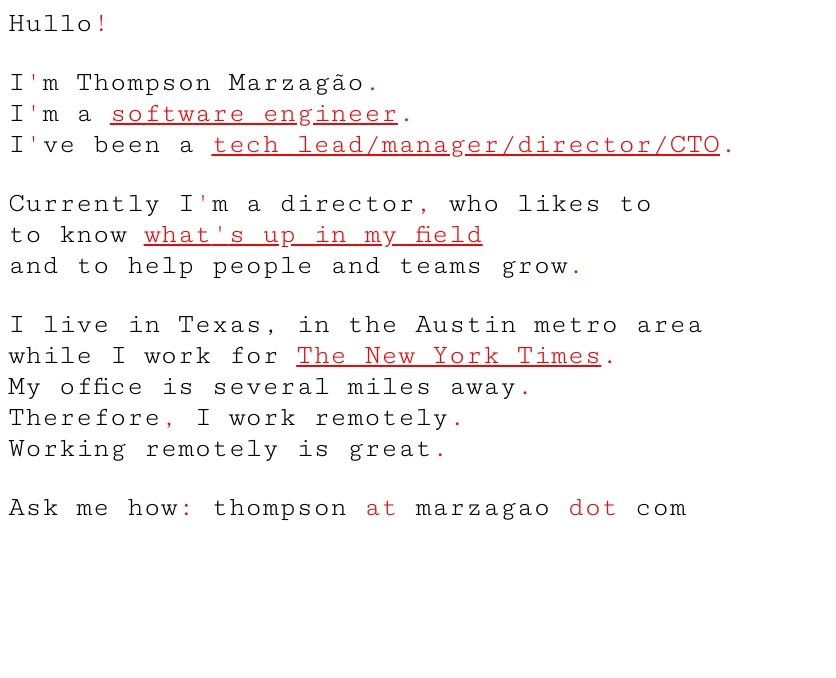
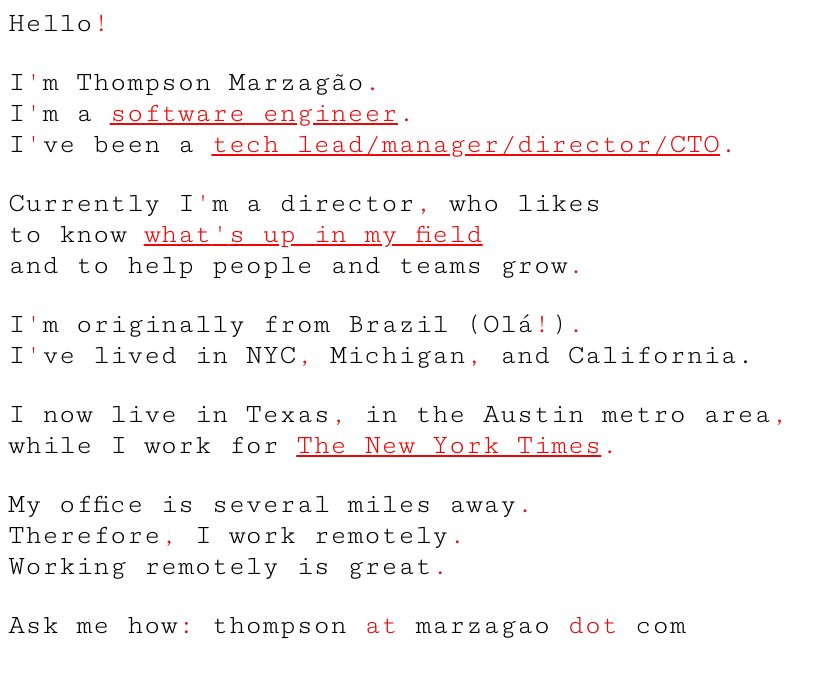
Before and after one commit to marzagao/marzagao.github.io, a plain HTML site: page index.html in a window 1280 px wide. Shown: the whole page, without its empty margins (0-836 px from the left). Drawn offline with Linux system fonts and the light colour scheme.

Commit message:
Fix spacing and adding audio

```diff
--- a/index.html
+++ b/index.html
@@ -20,31 +20,44 @@
   <body>
   <main>
     <div>
+
       <p>
-      Hullo<span class="accent">!</span>
+      Hello<span class="accent">!</span><audio autoplay="autoplay" src="hello.mp3">
       </p>
+
       <p>
       I<span class="accent">'</span>m Thompson Marzagão<span class="accent">.</span><br/>
       I<span class="accent">'</span>m a <a href="https://github.com/marzagao">software engineer</a><span class="accent">.</span><br/>
       I<span class="accent">'</span>ve been a <a href="https://www.linkedin.com/in/marzagao">tech lead/manager/director/CTO</a><span class="accent">.</span>
       </p>
 
-      Currently I<span class="accent">'</span>m a director<span class="accent">,</span> who likes to<br/>
+      <p>
+      Currently I<span class="accent">'</span>m a director<span class="accent">,</span> who likes<br/>
       to know <a href="https://twitter.com/marzagao">what<span class="accent">'</span>s up in my field</a><span class="accent"></span><br/>
       and to help people and teams grow<span class="accent">.</span>
       </p>
 
       <p>
-      I live in Texas, in the Austin metro area<br/>
-      while I work for <a href="https://www.nytimes.com/"/>The New York Times</a><span class="accent">.</span><br/>
+      I<span class="accent">'</span>m originally from Brazil (Olá<span class="accent">!</span>)<span class="accent">.</span><br/>
+      I<span class="accent">'</span>ve lived in NYC<span class="accent">,</span> Michigan<span class="accent">,</span> and California.
+      </p>
+
+      <p>
+      I now live in Texas<span class="accent">,</span> in the Austin metro area<span class="accent">,</span><br/>
+      while I work for <a href="https://www.nytimes.com/"/>The New York Times</a><span class="accent">.</span>
+      </p>
+
+      <p>
       My office is several miles away<span class="accent">.</span><br/>
       Therefore<span class="accent">,</span> I work remotely<span class="accent">.</span><br/>
       Working remotely is great<span class="accent">.</span>
       </p>
+
       <p>
       Ask me how<span class="accent">:</span> thompson <span class="accent">at</span> marzagao <span class="accent">dot</span> com
       </p>
-    </div>
+
+  </div>
     </main>
   </body>
 </html>
```
